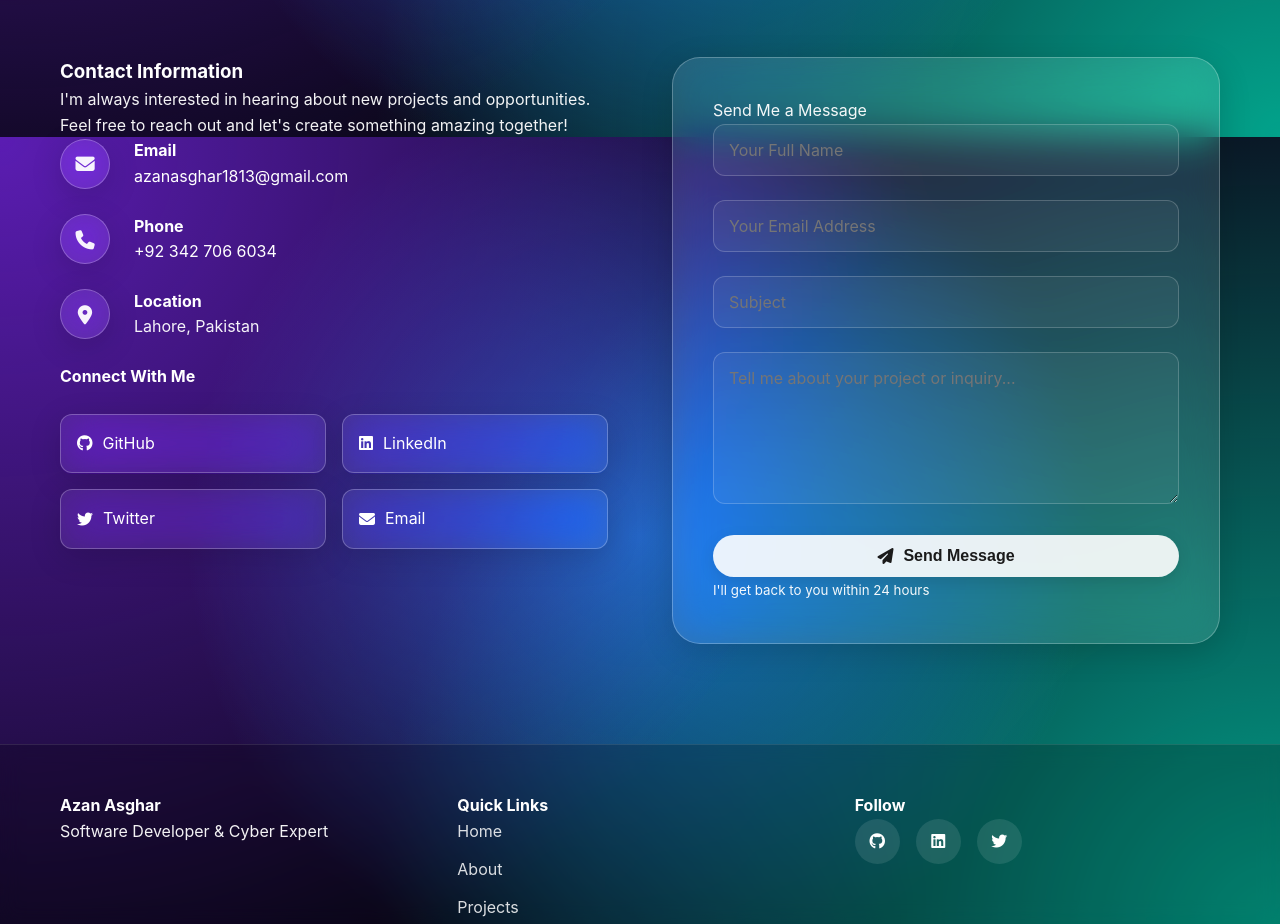
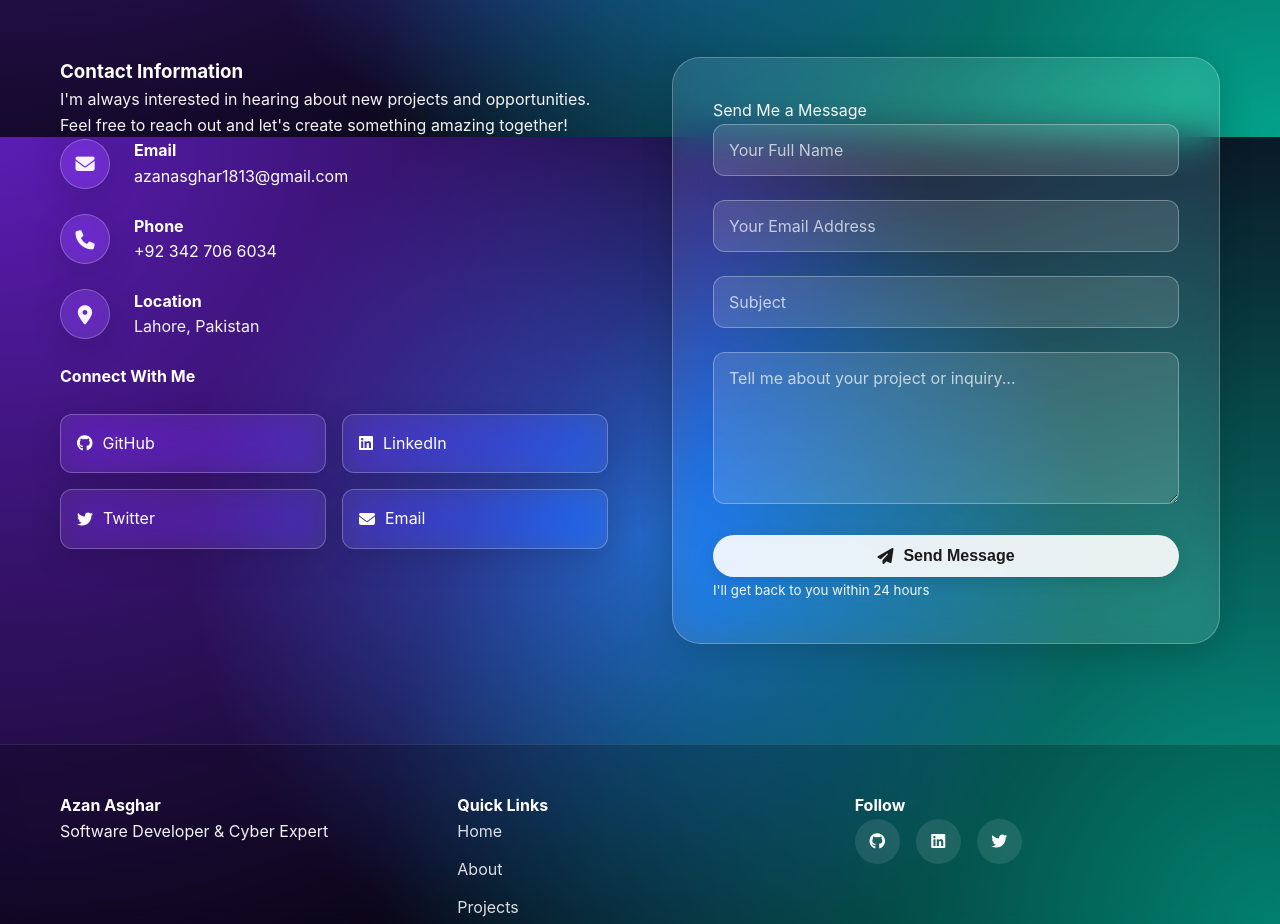
Before and after one commit to azanasghar1813/azanasghar.me, a plain HTML site: page index.html in a window 1280 px wide. Shown: the part 8663-9587 px from the top of the page. Drawn offline with nearby package versions, Linux system fonts and the light colour scheme.

Commit message:
contact us improved

```diff
--- a/style.css
+++ b/style.css
@@ -795,19 +795,26 @@ section {
 .form-group textarea {
     width: 100%;
     padding: 15px;
-    background: rgba(255, 255, 255, 0.05);
-    border: 1px solid rgba(255, 255, 255, 0.2);
+    background: rgba(255, 255, 255, 0.12);
+    border: 1px solid rgba(255, 255, 255, 0.3);
     border-radius: 12px;
     color: #fff;
     font-family: inherit;
     font-size: 1rem;
+    transition: all 0.3s ease;
+}
+
+.form-group input::placeholder,
+.form-group textarea::placeholder {
+    color: rgba(255, 255, 255, 0.7);
 }
 
 .form-group input:focus,
 .form-group textarea:focus {
     outline: none;
-    border-color: rgba(255, 255, 255, 0.5);
-    background: rgba(255, 255, 255, 0.1);
+    border-color: rgba(255, 255, 255, 0.8);
+    background: rgba(255, 255, 255, 0.18);
+    box-shadow: 0 0 15px rgba(255, 255, 255, 0.15);
 }
 
 .btn-submit {
```
